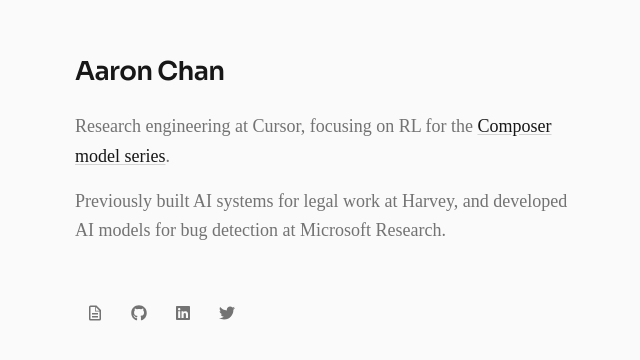
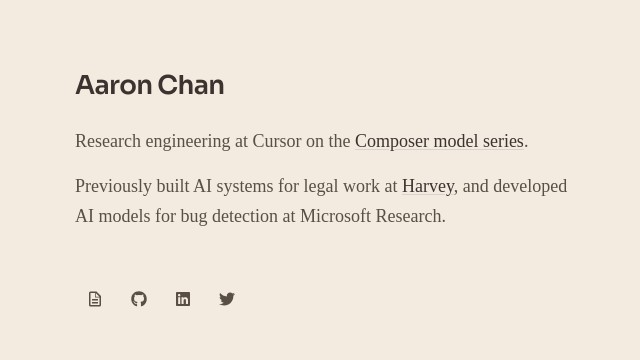
Before and after one commit to aayc/aaronchan.dev, a Next.js app: page / in a window 1280 px wide. Shown: the part 206-566 px from the top of the page, without its empty margins (253-893 px from the left). Built offline with nearby package versions, Linux system fonts and the light colour scheme; no server answers.

Commit message:
Warmer ambiance

```diff
--- a/pages/index.tsx
+++ b/pages/index.tsx
@@ -21,18 +21,26 @@
           </h1>
 
           <p className="mt-6 text-lg text-muted leading-relaxed max-w-lg">
-            Research engineering at Cursor, focusing on RL for the{" "}
+            Research engineering at Cursor on the{" "}
             <a
               href="https://cursor.com/blog/composer"
               target="_blank"
               rel="noopener noreferrer"
-              className="text-text underline decoration-neutral-300 underline-offset-2 hover:decoration-neutral-500 transition-colors"
+              className="text-text underline decoration-stone-300 underline-offset-2 hover:decoration-stone-500 transition-colors"
             >
               Composer model series
             </a>.
           </p>
           <p className="mt-4 text-lg text-muted leading-relaxed max-w-lg">
-            Previously built AI systems for legal work at Harvey, and developed AI models for bug detection at Microsoft Research.
+            Previously built AI systems for legal work at{" "}
+            <a
+              href="https://harvey.ai/"
+              target="_blank"
+              rel="noopener noreferrer"
+              className="text-text underline decoration-stone-300 underline-offset-2 hover:decoration-stone-500 transition-colors"
+            >
+              Harvey
+            </a>, and developed AI models for bug detection at Microsoft Research.
           </p>
 
           <div className="mt-12 flex items-center gap-1">
@@ -46,7 +54,7 @@
                 <path d="M14 2H6a2 2 0 0 0-2 2v16a2 2 0 0 0 2 2h12a2 2 0 0 0 2-2V8l-6-6zm-1 2l5 5h-5V4zM6 20V4h6v6h6v10H6z"/>
                 <path d="M8 12h8v2H8zm0 4h8v2H8z"/>
               </svg>
-              <span className="absolute bottom-full left-1/2 -translate-x-1/2 mb-2 px-2 py-1 text-xs font-heading bg-neutral-800 text-white rounded opacity-0 group-hover:opacity-100 transition-opacity whitespace-nowrap pointer-events-none">
+              <span className="absolute bottom-full left-1/2 -translate-x-1/2 mb-2 px-2 py-1 text-xs font-heading bg-stone-700 text-white rounded opacity-0 group-hover:opacity-100 transition-opacity whitespace-nowrap pointer-events-none">
                 Resume
               </span>
             </a>
--- a/styles/globals.css
+++ b/styles/globals.css
@@ -3,11 +3,11 @@
 @tailwind utilities;
 
 :root {
-  --color-bg: #fafafa;
-  --color-text: #171717;
-  --color-text-muted: #737373;
-  --color-accent: #171717;
-  --color-border: #d4d4d4;
+  --color-bg: #f4ebe0;
+  --color-text: #3a3330;
+  --color-text-muted: #594f45;
+  --color-accent: #3a3330;
+  --color-border: #d4c9bb;
   --font-heading: var(--font-sora), system-ui, sans-serif;
   --font-serif: var(--font-body), Georgia, serif;
 }
@@ -79,7 +79,7 @@
 code {
   font-family: "SF Mono", Consolas, "Liberation Mono", Menlo, monospace;
   font-size: 0.875em;
-  background-color: #f5f5f5;
+  background-color: #e8dfd2;
   padding: 0.15em 0.35em;
   border-radius: 3px;
 }
```
